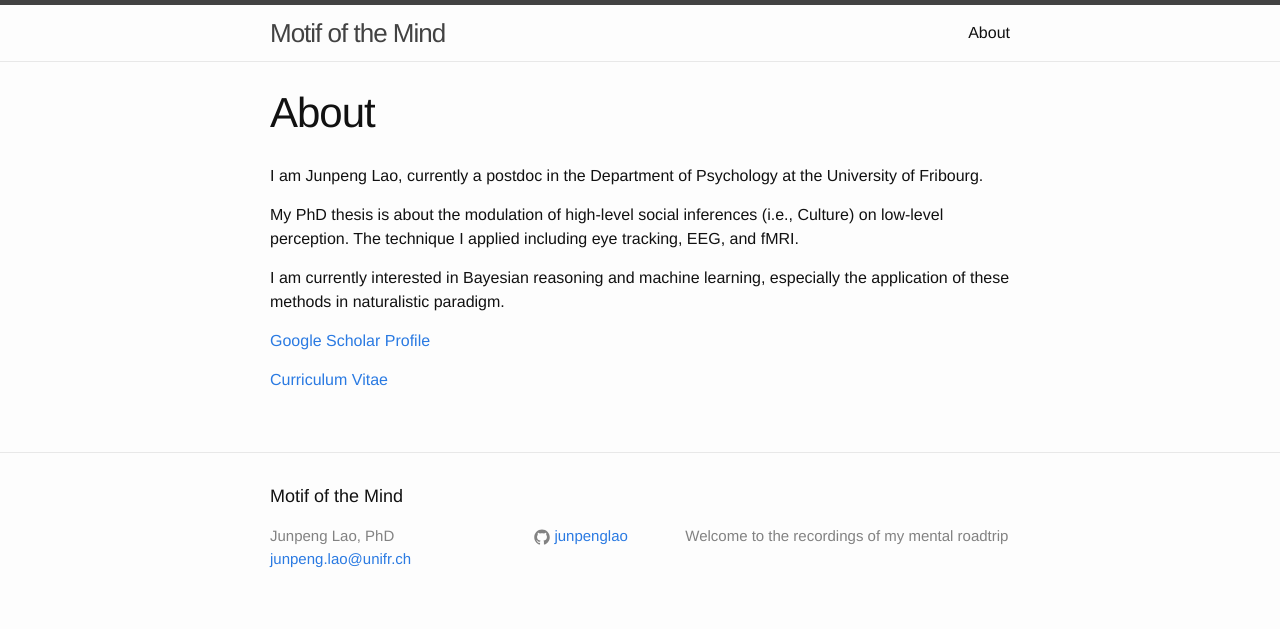
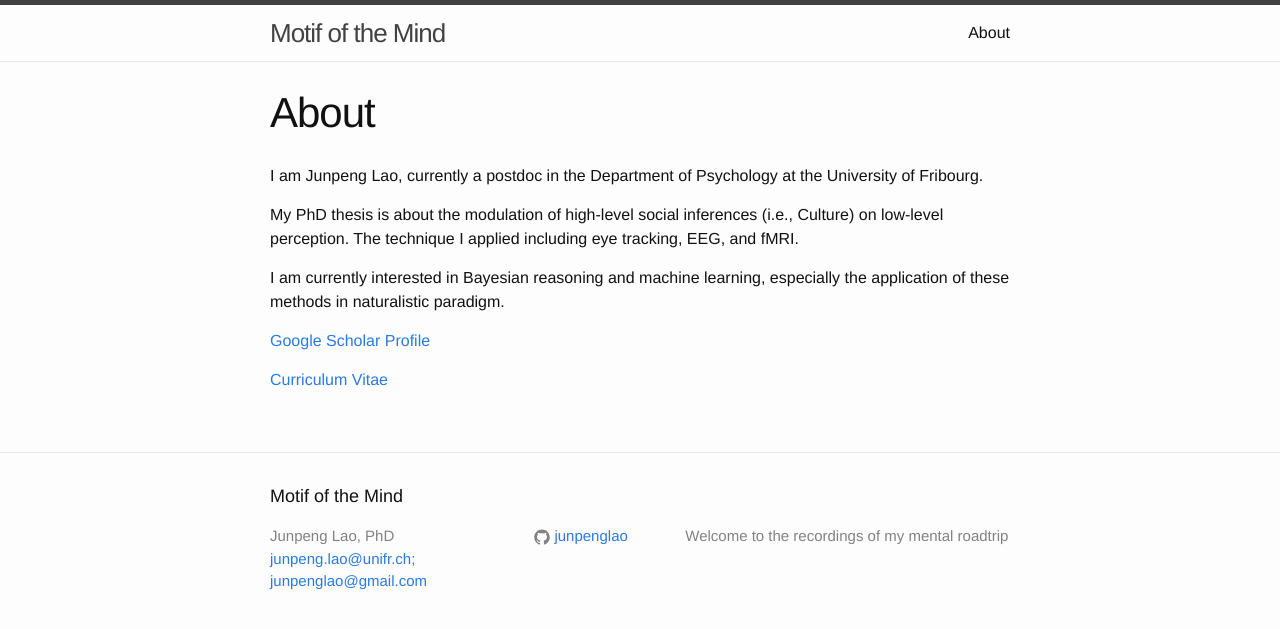
Before and after one commit to junpenglao/junpenglao.github.io, a Jekyll site: the page built from about.md, in a window 1280 px wide. Shown: the top 629 px of the page. Built offline with Jekyll 4.4.1, drawn with Linux system fonts in a browser that asks for light colours.

Commit message:
Update _config.yml

```diff
--- a/_config.yml
+++ b/_config.yml
@@ -1,6 +1,6 @@
 # Site settings
 title: Motif of the Mind
-email: junpeng.lao@unifr.ch
+email: junpeng.lao@unifr.ch; junpenglao@gmail.com
 description: > # this means to ignore newlines until "baseurl:"
   Welcome to the recordings of my mental roadtrip
 baseurl: "" # the subpath of your site, e.g. /blog/
```
